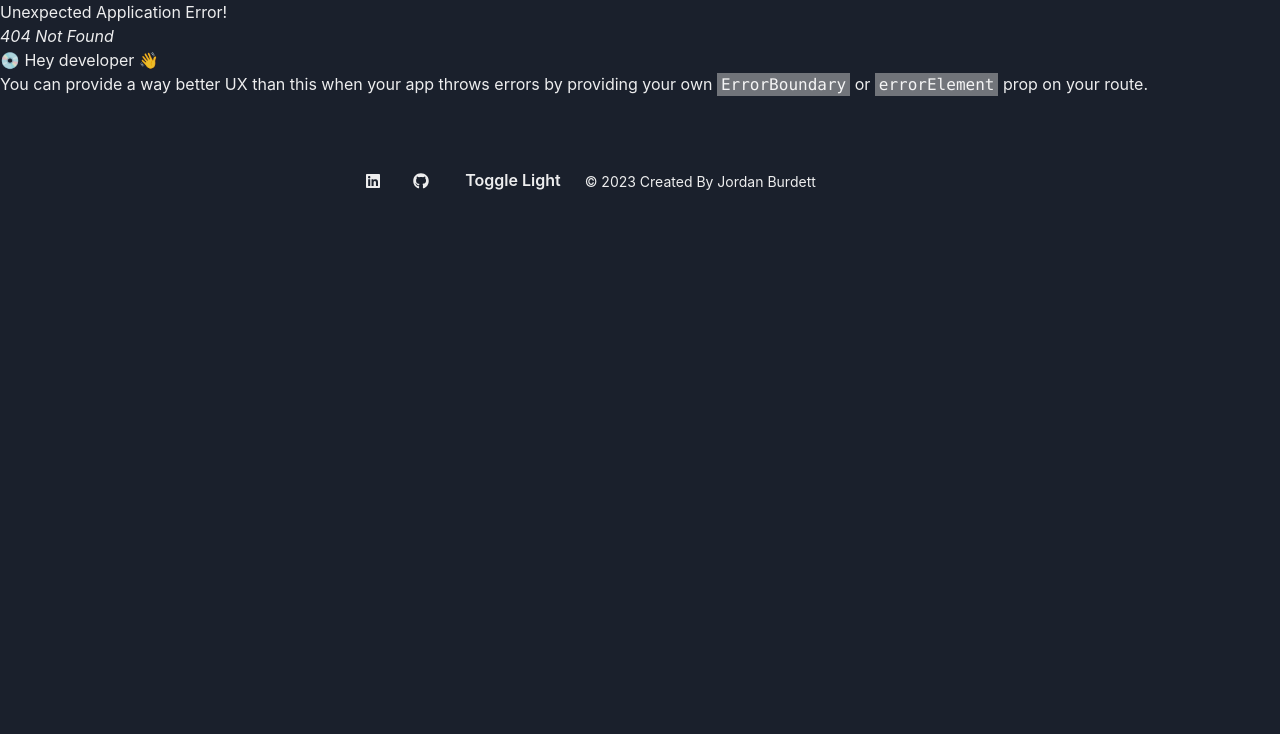
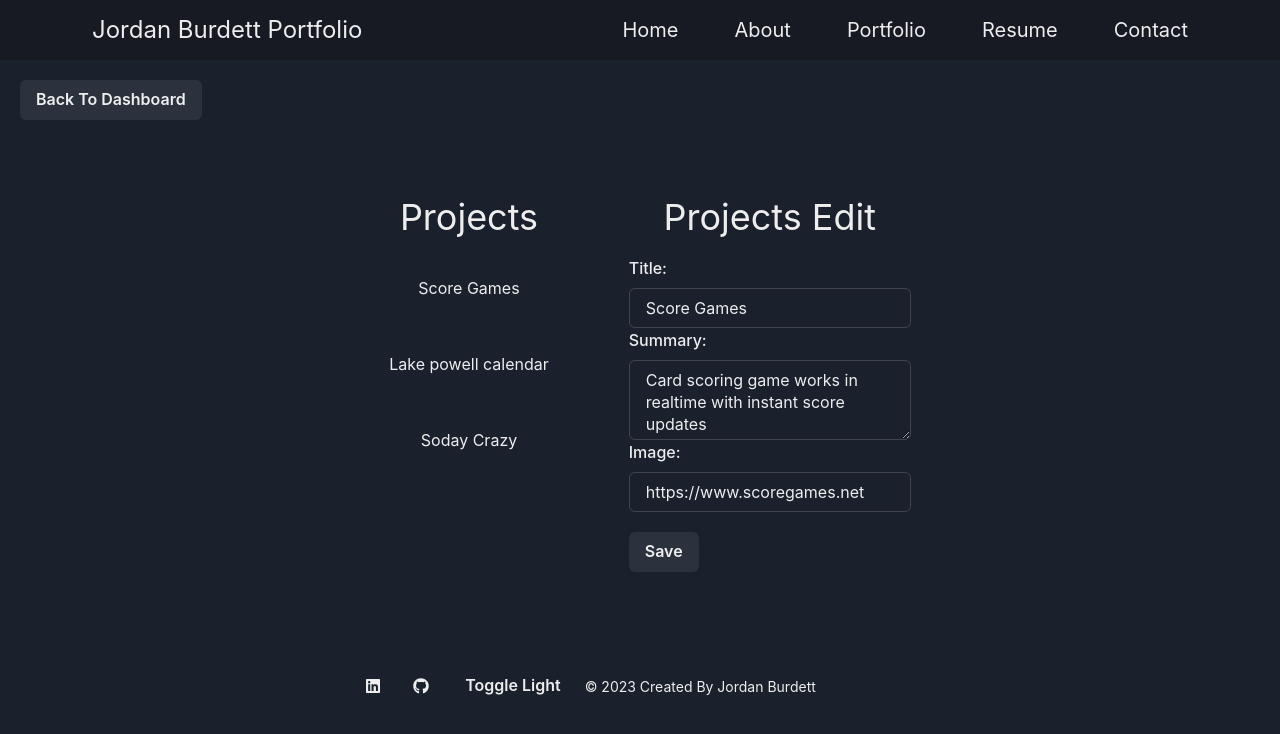
Before and after one commit to jordanburdett/Jordan-Portfolio, a React (Vite) app: page /dashboard/projectsedit in a window 1280 px wide. Before the commit this address had no page. Shown: the top 734 px of the page. Built offline with nearby package versions, Linux system fonts and the light colour scheme.

Commit message:
start for project editing

```diff
--- a/src/App.tsx
+++ b/src/App.tsx
@@ -12,6 +12,7 @@ import { extendTheme } from "@chakra-ui/react";
 import Dashboard from "./Content/Dashboard/Dashboard";
 import Login from "./Content/Auth/Login";
 import InfoCardEdit from "./Content/Dashboard/InfoCardEdit/InfoCardEdit";
+import ProjectsEdit from "./Content/Dashboard/ProjectsEdit/ProjectsEdit";
 
 const router = createBrowserRouter([
   {
@@ -50,6 +51,10 @@ const router = createBrowserRouter([
     path: "/dashboard/infocardedit",
     element: <InfoCardEdit />,
   },
+  {
+    path: "/dashboard/projectsedit",
+    element: <ProjectsEdit />,
+  }
 ]);
 
 const config = {
--- a/src/Content/Dashboard/InfoCardEdit/InfoCardEdit.tsx
+++ b/src/Content/Dashboard/InfoCardEdit/InfoCardEdit.tsx
@@ -30,9 +30,14 @@ const InfoCardEdit = () => {
     setIsEditing(!isEditing);
   };
 
+  const onBacktoDashboardClick = () => {
+    navigate("/dashboard");
+  };
+
   return (
     <>
       <NavBar />
+      <Button onClick={onBacktoDashboardClick} margin={"20px"}>Back To Dashboard</Button>
       <Center>
         <Flex>
           <Box margin={"30px"} marginTop={"50px"}>
--- a/src/Content/Dashboard/InfoCardEdit/InfoCardList.tsx
+++ b/src/Content/Dashboard/InfoCardEdit/InfoCardList.tsx
@@ -24,7 +24,7 @@ const InfoCardList = (props: Props) => {
   return (
     <>
     <Button onClick={onCreateNewInfoCard}>Create New InfoCard</Button>
-      <Text fontSize={"4xl"}>Info Card List</Text>
+      <Text fontSize={"4xl"} margin={"10px"}>Info Card List</Text>
       {props.infoCards.map((infoCard, index) => (
         <Box key={infoCard.id}>
           {index !== 0 && <Divider />}
--- /dev/null
+++ b/src/Content/Dashboard/ProjectsEdit/EditingProject.tsx
@@ -0,0 +1,90 @@
+import { Project } from "../../Portfolio/Projects/Data/project";
+import {
+  Box,
+  Button,
+  FormControl,
+  FormLabel,
+  Input,
+  Textarea,
+} from "@chakra-ui/react";
+
+type Props = {
+  setProjects: (projects: Project[]) => void;
+  selectedProject: Project;
+  setSelectedProject: (project: Project) => void;
+  projects: Project[];
+};
+
+const EditingProject = (props: Props) => {
+  const handleInputChange = (event: React.ChangeEvent<HTMLInputElement>) => {
+    const { name, value } = event.target;
+    const newProject: Project = { ...props.selectedProject, [name]: value };
+    props.setSelectedProject(newProject);
+  };
+
+  const handlTextAreaChange = (
+    event: React.ChangeEvent<HTMLTextAreaElement>
+  ) => {
+    const { name, value } = event.target;
+    const newProject: Project = { ...props.selectedProject, [name]: value };
+    props.setSelectedProject(newProject);
+  };
+
+  const handleSave = async () => {
+    props.setSelectedProject(props.selectedProject);
+    const newProjects = [...props.projects];
+
+    // find the selected project and update it
+    const index = newProjects.findIndex(
+      (project) => project.id === props.selectedProject.id
+    );
+
+    // this must be a new project if it can't be found
+    if (index === -1) {
+      newProjects.push(props.selectedProject);
+    } else {
+      newProjects[index] = props.selectedProject;
+    }
+
+    props.setProjects(newProjects);
+  };
+
+  return (
+    <Box>
+      <FormControl>
+        <FormLabel htmlFor="title">Title:</FormLabel>
+        <Input
+          type="text"
+          id="title"
+          name="title"
+          value={props.selectedProject.title}
+          onChange={handleInputChange}
+        />
+      </FormControl>
+      <FormControl>
+        <FormLabel htmlFor="summary">Summary:</FormLabel>
+        <Textarea
+          id="summary"
+          name="summary"
+          value={props.selectedProject.summary}
+          onChange={handlTextAreaChange}
+        />
+      </FormControl>
+      <FormControl>
+        <FormLabel htmlFor="image">Image:</FormLabel>
+        <Input
+          type="text"
+          id="image"
+          name="image"
+          value={props.selectedProject.href}
+          onChange={handleInputChange}
+        />
+      </FormControl>
+      <Button onClick={handleSave} marginTop={"20px"}>
+        Save
+      </Button>
+    </Box>
+  );
+};
+
+export default EditingProject;
--- /dev/null
+++ b/src/Content/Dashboard/ProjectsEdit/ProjectsEdit.tsx
@@ -0,0 +1,41 @@
+import { Text, Button, Center, Flex, VStack } from "@chakra-ui/react";
+import NavBar from "../../../Navigation/NavBar/NavBar";
+import { useNavigate } from "react-router-dom";
+import ProjectsList from "./ProjectsList";
+import { useState } from "react";
+import { Project } from "../../Portfolio/Projects/Data/project";
+import { projectsMock } from "../../Portfolio/Projects/ProjectList";
+import EditingProject from "./EditingProject";
+
+const ProjectsEdit = () => {
+  const navigate = useNavigate();
+  const onBacktoDashboardClick = () => {
+    navigate("/dashboard");
+  };
+
+  const [projects, setProjects] = useState<Project[]>(projectsMock);
+  const [selectedProject, setSelectedProject] = useState<Project>(projects[0]);
+
+  return (
+    <>
+      <NavBar />
+      <Button onClick={onBacktoDashboardClick} margin={"20px"}>
+        Back To Dashboard
+      </Button>
+      <Center>
+        <Flex>
+          <VStack spacing={3} margin={"30px"} marginTop={"50px"}>
+            <Text fontSize={"4xl"}>Projects</Text>
+            <ProjectsList projects={projects} setSelectedProject={setSelectedProject}/>
+          </VStack>
+          <VStack spacing={3} margin={"30px"} marginTop={"50px"}>
+            <Text fontSize={"4xl"}>Projects Edit</Text>
+            <EditingProject setProjects={setProjects} selectedProject={selectedProject} setSelectedProject={setSelectedProject} projects={projects} />
+          </VStack>
+        </Flex>
+      </Center>
+    </>
+  );
+};
+
+export default ProjectsEdit;
--- /dev/null
+++ b/src/Content/Dashboard/ProjectsEdit/ProjectsList.tsx
@@ -0,0 +1,34 @@
+import { Project } from "../../Portfolio/Projects/Data/project";
+import { Center } from "@chakra-ui/react";
+import { List, ListItem, useColorModeValue } from "@chakra-ui/react";
+
+type Props = {
+  projects: Project[];
+  setSelectedProject: (project: Project) => void;
+};
+
+const ProjectsList = (props: Props) => {
+  const { projects, setSelectedProject } = props;
+  const hoverColors = useColorModeValue("gray.100", "gray.900");
+
+  return (
+    <List spacing={3}>
+      {projects.map((project) => (
+        <Center
+          key={project.id}
+          padding="20px"
+          _hover={{ backgroundColor: hoverColors, cursor: "pointer" }}
+          onClick={() => {
+            console.log("setSelectedProject", project);
+            setSelectedProject(project)}}
+        >
+          <ListItem>
+            {project.title}
+          </ListItem>
+        </Center>
+      ))}
+    </List>
+  );
+};
+
+export default ProjectsList;
--- a/src/Content/Portfolio/Portfolio.tsx
+++ b/src/Content/Portfolio/Portfolio.tsx
@@ -7,6 +7,7 @@ import { Project } from "./Projects/Data/project";
 
 // mock data for Project type
 const mockProject: Project = {
+  id: 0,
   title: "",
   href: "",
   summary: "",
--- a/src/Content/Portfolio/Projects/Data/project.ts
+++ b/src/Content/Portfolio/Projects/Data/project.ts
@@ -1,4 +1,5 @@
 export type Project = {
+    id: number;
     title: string;
     href: string;
     type: string;
@@ -9,6 +10,7 @@ export type Project = {
 }
 
 export type ProjectContent = {
+    id: number;
     text: string;
     image?: string;
     imageAlt?: string;
--- a/src/Content/Portfolio/Projects/ProjectList.tsx
+++ b/src/Content/Portfolio/Projects/ProjectList.tsx
@@ -21,8 +21,9 @@ type Props = {
   activeProject: Project;
 };
 
-const projectsMock = [
+export const projectsMock: Project[] = [
   {
+    id: 0,
     title: "Score Games",
     href: "https://www.scoregames.net",
     summary: "Card scoring game works in realtime with instant score updates",
@@ -31,23 +32,28 @@ const projectsMock = [
     isHidden: false,
     content: [
       {
+        id: 0,
         image: "https://fakeimg.pl/1600x900",
         text: "Score Games is a card scoring game built with React and Firebase.",
       },
       {
+        id: 1,
         text: "The application allows the user to sign in and store their games via google authentication.",
       },
       {
+        id: 2,
         image: "https://fakeimg.pl/1600x900",
         text: "This is a ",
       },
       {
+        id: 3,
         image: "https://fakeimg.pl/1600x900",
         text: "This is a description",
       },
     ],
   },
   {
+    id: 1,
     title: "Lake powell calendar",
     href: "https://www.scoregames.net",
     summary: "Card scoring game works in realtime with instant score updates",
@@ -56,23 +62,28 @@ const projectsMock = [
     isHidden: false,
     content: [
       {
+        id: 0,
         image: "https://fakeimg.pl/1600x900",
         text: "Score Games is a card scoring game built with React and Firebase.",
       },
       {
+        id: 1,
         text: "The application allows the user to sign in and store their games via google authentication.",
       },
       {
+        id: 2,
         image: "https://fakeimg.pl/1600x900",
         text: "This is a ",
       },
       {
+        id: 3,
         image: "https://fakeimg.pl/1600x900",
         text: "This is a description",
       },
     ],
   },
   {
+    id: 2,
     title: "Soday Crazy",
     href: "https://www.scoregames.net",
     summary: "Card scoring game works in realtime with instant score updates",
@@ -81,17 +92,21 @@ const projectsMock = [
     isHidden: false,
     content: [
       {
+        id: 0,
         image: "https://fakeimg.pl/1600x900",
         text: "Score Games is a card scoring game built with React and Firebase.",
       },
       {
+        id: 1,
         text: "The application allows the user to sign in and store their games via google authentication.",
       },
       {
+        id: 2,
         image: "https://fakeimg.pl/1600x900",
         text: "This is a ",
       },
       {
+        id: 3,
         image: "https://fakeimg.pl/1600x900",
         text: "This is a description",
       },
```
